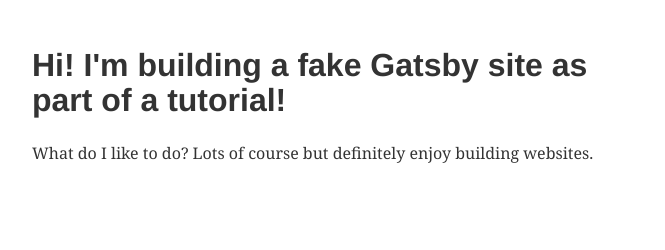
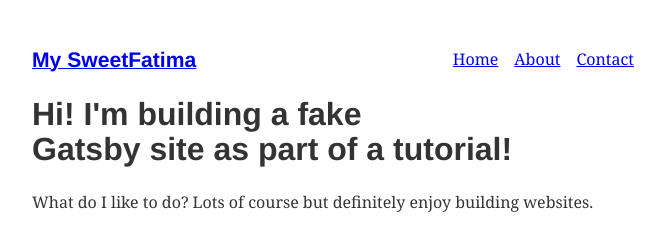
Before and after one commit to Sulaymon333/gatsby-playground, a Gatsby site: page / in a window 1280 px wide. Shown: the whole page, without its empty margins (299-964 px from the left). Built offline with nearby package versions, Linux system fonts and the light colour scheme; Gatsby itself is replaced by a stand-in of ours.

Commit message:
layout component with header added

```diff
--- a/src/components/layout.js
+++ b/src/components/layout.js
@@ -1,7 +1,23 @@
 import React from "react"
+import { Link } from "gatsby"
+const ListLink = props => (
+  <li style={{ display: `inline-block`, marginRight: `1rem` }}>
+    <Link to={props.to}>{props.children}</Link>
+  </li>
+)
 
 export default ({ children }) => (
   <div style={{ margin: `3rem auto`, maxWidth: 650, padding: `0 1rem` }}>
+    <header style={{ marginBottom: `1.5rem` }}>
+      <Link to="/" style={{ textShadow: `none`, backgroundImage: `none` }}>
+        <h3 style={{ display: `inline` }}>My SweetFatima</h3>
+      </Link>
+      <ul style={{ listStyle: `none`, float: `right` }}>
+        <ListLink to="/">Home</ListLink>
+        <ListLink to="/about">About</ListLink>
+        <ListLink to="/contact">Contact</ListLink>
+      </ul>
+    </header>
     {children}
   </div>
 )
```
